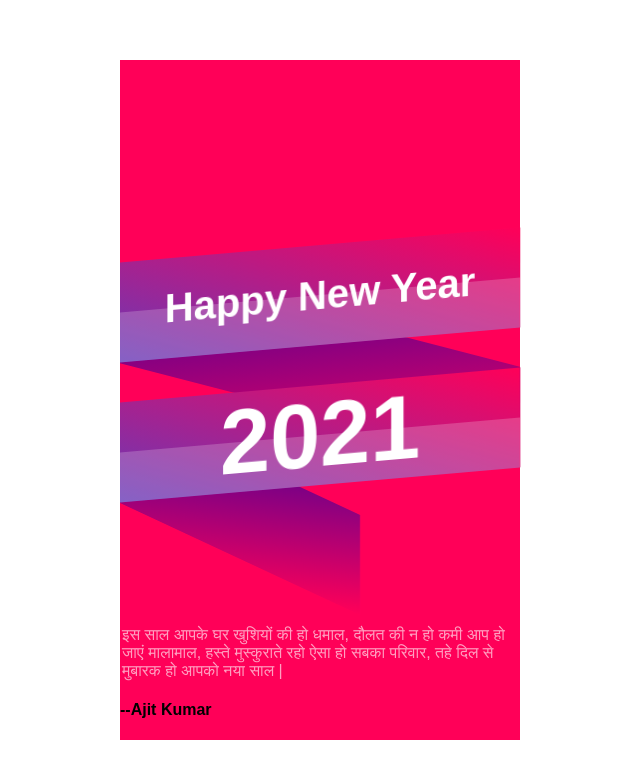
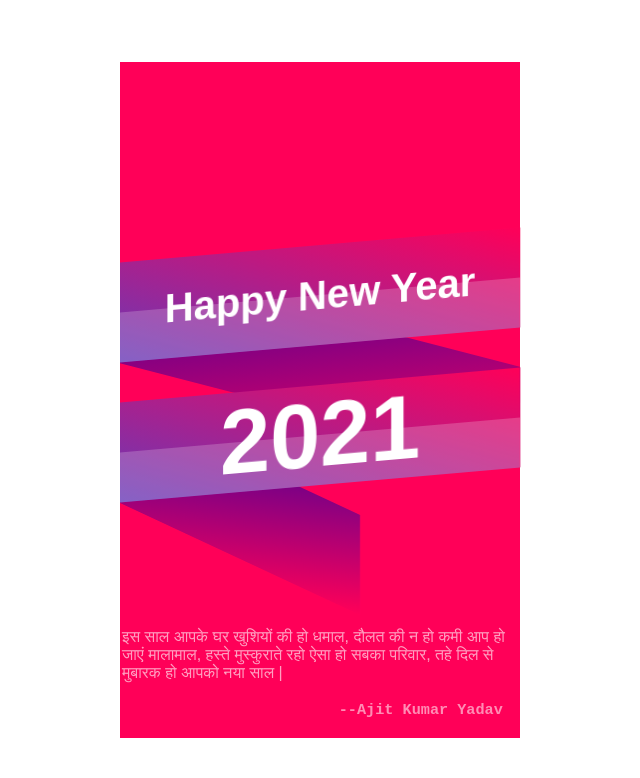
Before and after one commit to aktuts-352/HappyNewYear2021, a plain HTML site: page index.html in a window 1280 px wide. Shown: the whole page, without its empty margins (320-960 px from the left). Drawn offline with Linux system fonts and the light colour scheme.

Commit message:
add pre tag

```diff
--- a/index.html
+++ b/index.html
@@ -21,7 +21,7 @@
 			दौलत की न हो कमी आप हो जाएं मालामाल,
 			हस्ते मुस्कुराते रहो ऐसा हो सबका परिवार,
 			तहे दिल से मुबारक हो आपको नया साल |
-			<h4>--Ajit Kumar</h4>
+			<h3><pre>                        --Ajit Kumar Yadav</pre></h3>
 		</p>
 
 	</div>
```
